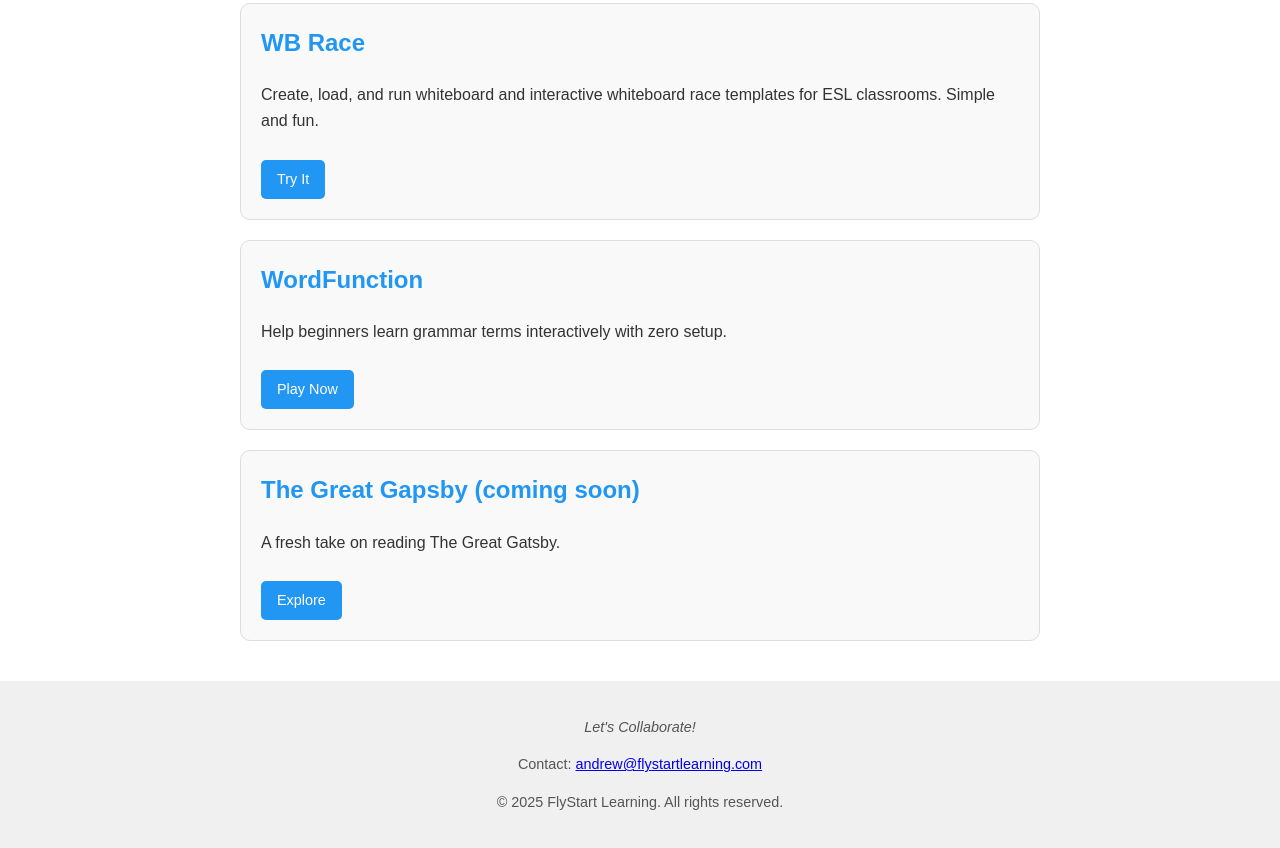
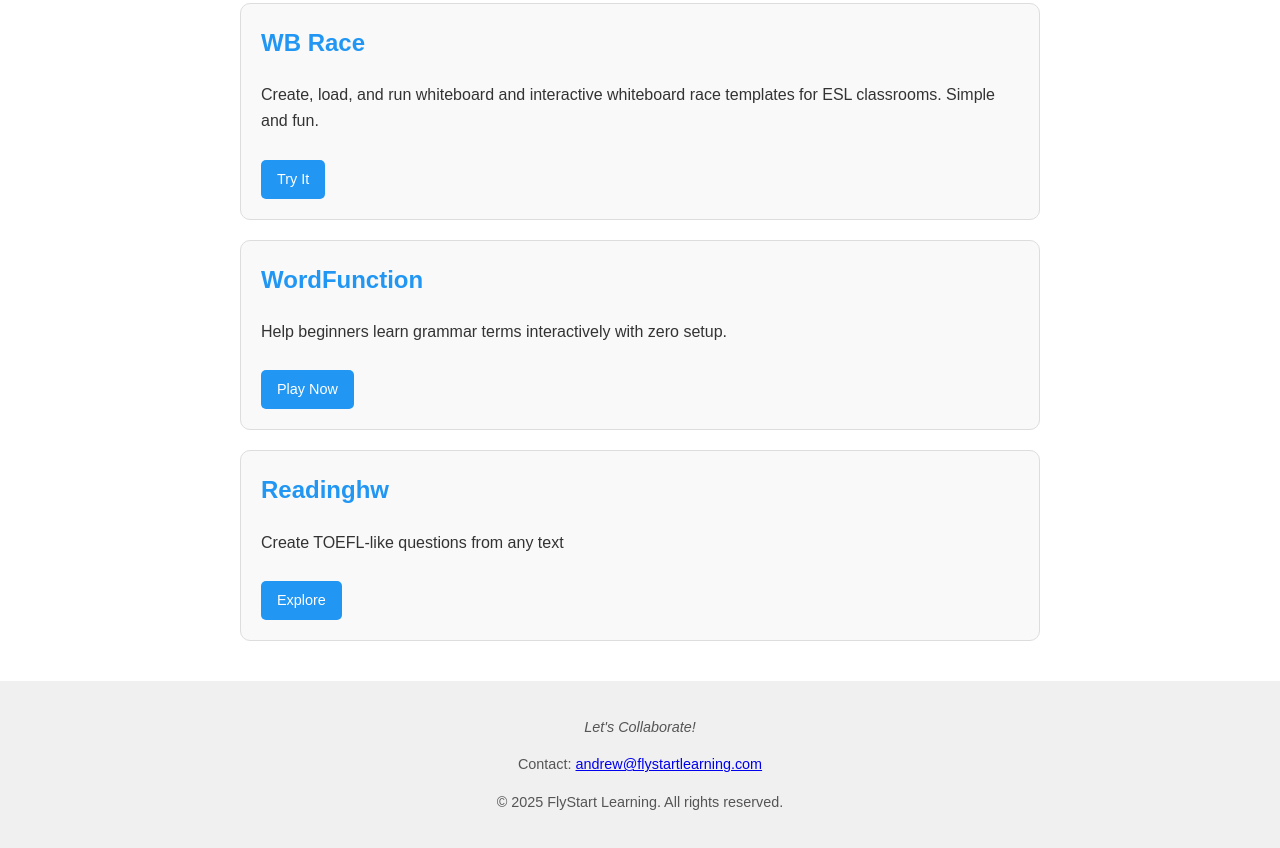
Before and after one commit to Andrew8633/flystartlearning, a plain HTML site: page index.html in a window 1280 px wide. Shown: the part 549-1397 px from the top of the page. Drawn offline with Linux system fonts and the light colour scheme.

Commit message:
Add files via upload

```diff
--- a/index.html
+++ b/index.html
@@ -32,9 +32,9 @@
     </section>
 
     <section class="tool">
-      <h2>The Great Gapsby (coming soon)</h2>
-      <p>A fresh take on reading The Great Gatsby.</p>
-      <a href="#" class="button">Explore</a>
+      <h2>Readinghw</h2>
+      <p>Create TOEFL-like questions from any text</p>
+      <a href="readinghw.com" class="button">Explore</a>
     </section>
   </main>
 
```
